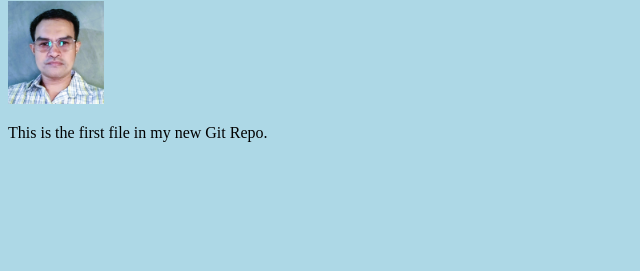
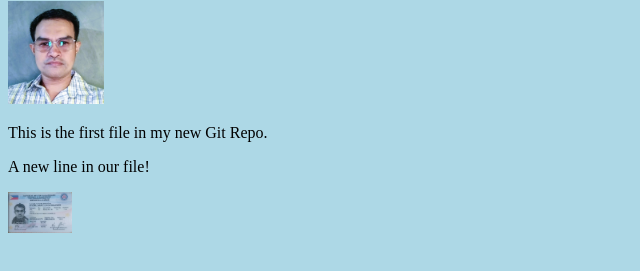
Before and after one commit to jhunjack/hello-world, a plain HTML site: page index.html in a window 1280 px wide. Shown: the part 79-350 px from the top of the page, without its empty margins (0-640 px from the left). Drawn offline with Linux system fonts and the light colour scheme.

Commit message:
added new image

```diff
--- a/index.html
+++ b/index.html
@@ -11,6 +11,9 @@
 style="width:100%;max-width:96px"></div>
 
 <p>This is the first file in my new Git Repo.</p>
+<p>A new line in our file!</p>
+<div><img src="img_hello_git.jpg" alt="Hello Git" style="width:100%;max-width:64px"></div>
+
 
 </body>
 </html>
```
Also changed, not shown: img_hello_git.jpg (added).
